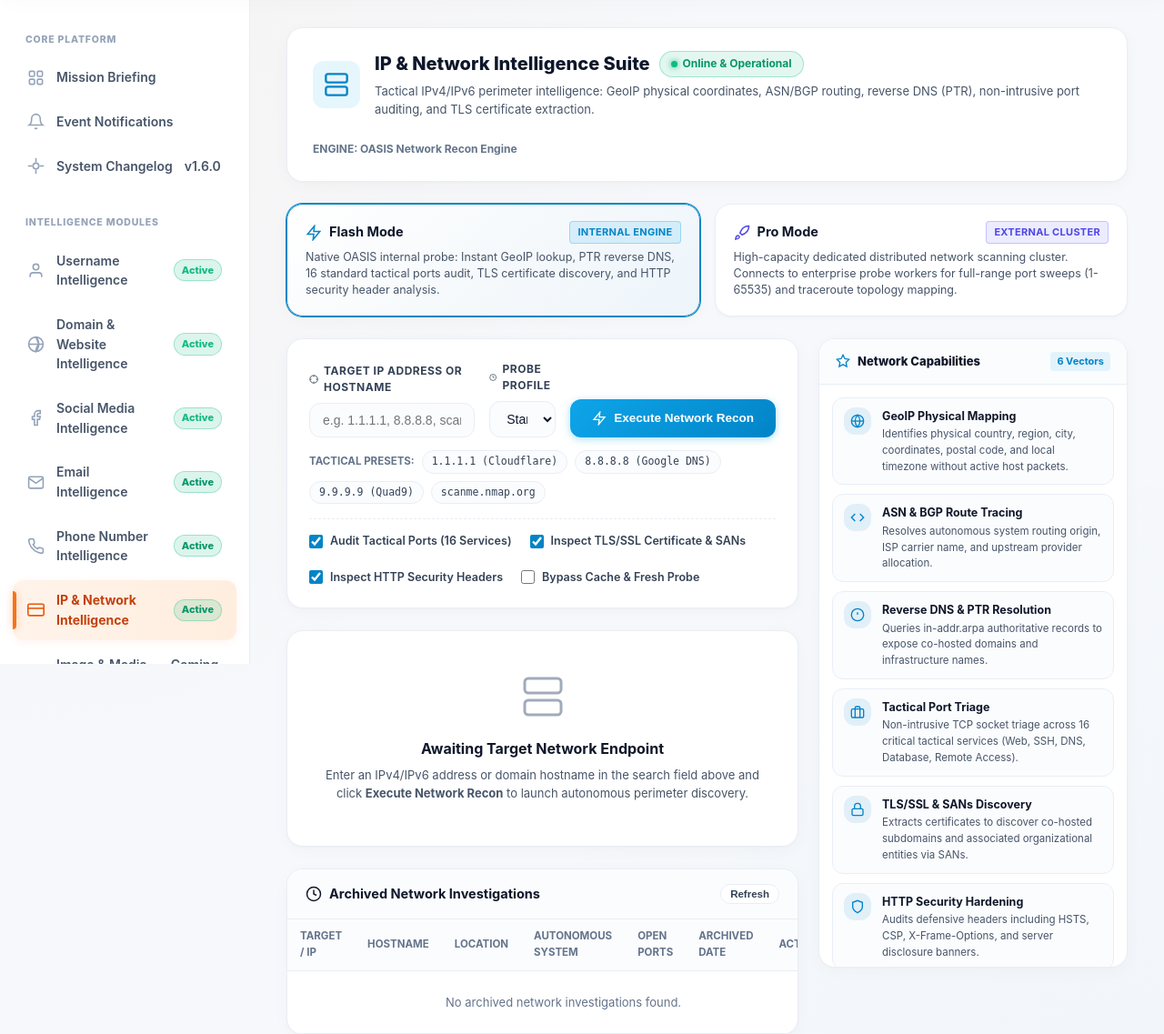
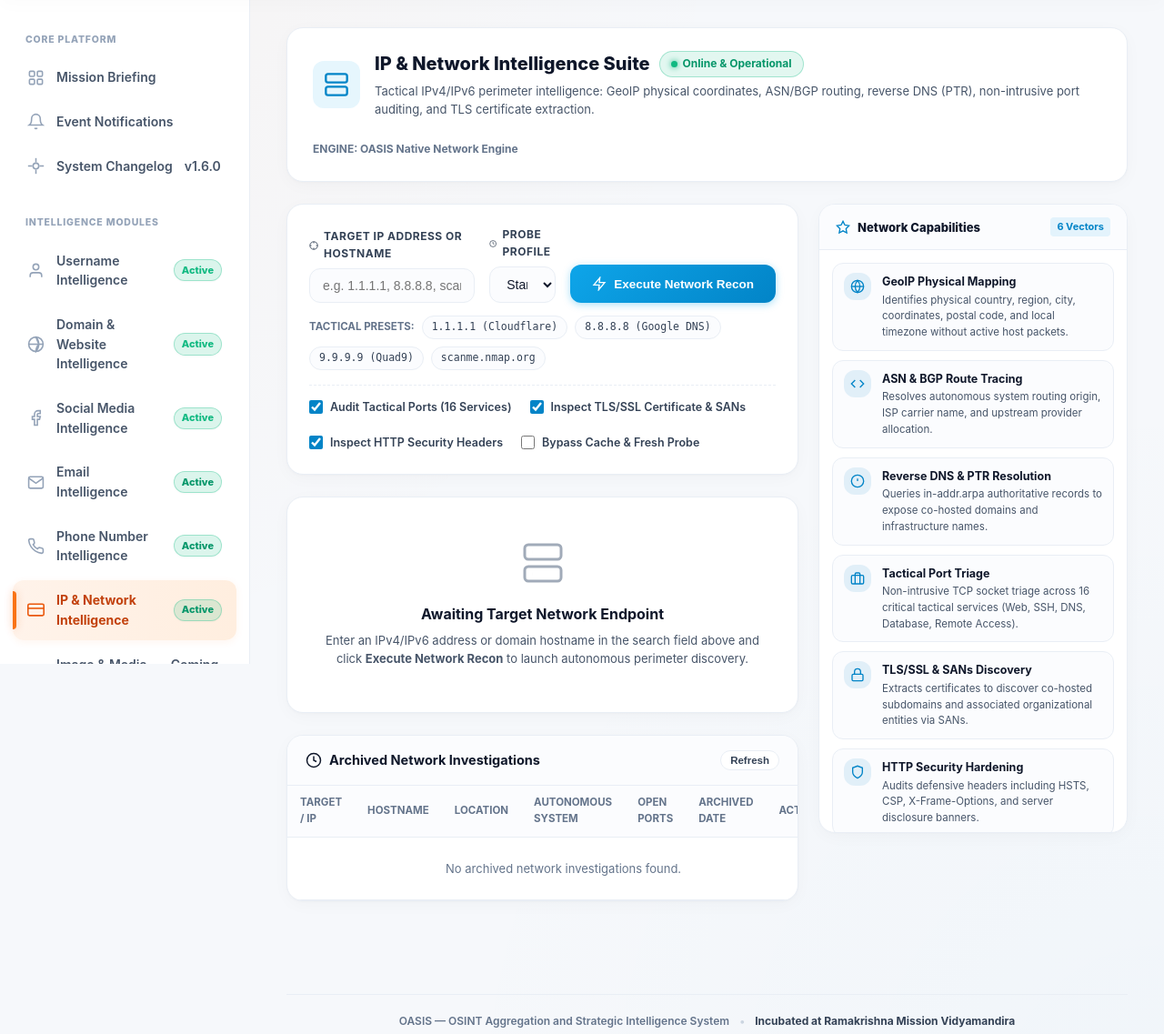
Before and after one commit to vidyamandira-faceoff/Oasis, a FastAPI app: page /services/ip-network-intelligence in a window 1280 px wide. Shown: the part 70-1207 px from the top of the page at 91% size. Run offline with FastAPI, Linux system fonts and the light colour scheme; data that the repository does not hold is empty; some libraries are stand-ins or nearby versions.

Commit message:
refactor(network): unify IP intelligence into native engine, remove Pro mode and external redirects

```diff
--- a/services/changelog/backend/service.py
+++ b/services/changelog/backend/service.py
@@ -48,7 +48,7 @@ RELEASES_DATA: List[Dict[str, Any]] = [
                 "icon": SVG_SERVER,
                 "title": "IP & Network Perimeter Intelligence",
                 "category": "IP & Network Intelligence",
-                "desc": "Activated comprehensive IP & Network reconnaissance suite with responsive two-column operational workspace, dual-mode Flash vs Pro execution, and live investigation telemetry."
+                "desc": "Activated comprehensive native IP & Network reconnaissance suite with responsive two-column operational workspace, unified in-platform execution, and live investigation telemetry."
             },
             {
                 "icon": SVG_GLOBE,
--- a/services/ip_network_intelligence/backend/router.py
+++ b/services/ip_network_intelligence/backend/router.py
@@ -26,7 +26,6 @@ templates = Jinja2Templates(directory=str(BASE_DIR))
 
 class IPRunRequest(BaseModel):
     target: str = Field(min_length=1, max_length=256)
-    mode: Optional[str] = "flash"
     probe_ports: Optional[bool] = True
     probe_tls: Optional[bool] = True
     probe_headers: Optional[bool] = True
--- a/services/ip_network_intelligence/frontend/templates/ip_network_intelligence.html
+++ b/services/ip_network_intelligence/frontend/templates/ip_network_intelligence.html
@@ -84,79 +84,6 @@
     border-radius: 50%;
     background-color: #10b981;
     box-shadow: 0 0 6px #10b981;
-  }
-
-  /* Dual Mode Switcher */
-  .mode-selection-grid {
-    display: grid;
-    grid-template-columns: 1fr 1fr;
-    gap: 16px;
-    margin-bottom: 24px;
-  }
-  @media (max-width: 720px) {
-    .mode-selection-grid {
-      grid-template-columns: 1fr;
-    }
-  }
-  .mode-card {
-    background: var(--bg-surface);
-    border: 1.5px solid var(--border-soft);
-    border-radius: var(--radius-md);
-    padding: 18px 20px;
-    cursor: pointer;
-    transition: all 0.2s cubic-bezier(0.4, 0, 0.2, 1);
-    position: relative;
-    display: flex;
-    flex-direction: column;
-    gap: 6px;
-    box-shadow: var(--shadow-subtle);
-  }
-  .mode-card:hover {
-    border-color: #0284c7;
-    transform: translateY(-2px);
-    box-shadow: var(--shadow-card);
-  }
-  .mode-card.active-mode {
-    border-color: #0284c7;
-    background: linear-gradient(135deg, var(--bg-surface) 0%, rgba(14, 165, 233, 0.04) 100%);
-    box-shadow: 0 0 0 1px #0284c7, var(--shadow-card);
-  }
-  .mode-header {
-    display: flex;
-    align-items: center;
-    justify-content: space-between;
-    gap: 10px;
-  }
-  .mode-title-row {
-    display: flex;
-    align-items: center;
-    gap: 8px;
-    font-size: 14.5px;
-    font-weight: 700;
-    color: var(--slate-900);
-  }
-  .mode-badge {
-    padding: 3px 8px;
-    border-radius: 4px;
-    font-size: 11px;
-    font-weight: 700;
-    letter-spacing: 0.3px;
-    text-transform: uppercase;
-  }
-  .mode-badge.in-app {
-    background: rgba(14, 165, 233, 0.12);
-    color: #0284c7;
-    border: 1px solid rgba(14, 165, 233, 0.3);
-  }
-  .mode-badge.cluster {
-    background: rgba(99, 102, 241, 0.12);
-    color: #4f46e5;
-    border: 1px solid rgba(99, 102, 241, 0.3);
-  }
-  .mode-desc {
-    font-size: 12.5px;
-    color: var(--slate-600);
-    line-height: 1.45;
   }
 
   /* Input Panel */
@@ -651,41 +578,7 @@
       </div>
     </div>
     <div>
-      <span style="font-size: 12px; font-weight: 700; color: var(--slate-500);">ENGINE: OASIS Network Recon Engine</span>
-    </div>
-  </div>
-
-  <!-- Dual Mode Switcher -->
-  <div class="mode-selection-grid">
-    <div class="mode-card active-mode" id="cardModeFlash" onclick="selectEngineMode('flash')">
-      <div class="mode-header">
-        <div class="mode-title-row">
-          <svg viewBox="0 0 24 24" width="18" height="18" fill="none" stroke="#0284c7" stroke-width="2">
-            <polygon points="13 2 3 14 12 14 11 22 21 10 12 10 13 2"></polygon>
-          </svg>
-          <span>Flash Mode</span>
-        </div>
-        <span class="mode-badge in-app">Internal Engine</span>
-      </div>
-      <div class="mode-desc">
-        Native OASIS internal probe: Instant GeoIP lookup, PTR reverse DNS, 16 standard tactical ports audit, TLS certificate discovery, and HTTP security header analysis.
-      </div>
-    </div>
-
-    <div class="mode-card" id="cardModePro" onclick="selectEngineMode('pro')">
-      <div class="mode-header">
-        <div class="mode-title-row">
-          <svg viewBox="0 0 24 24" width="18" height="18" fill="none" stroke="#4f46e5" stroke-width="2">
-            <path d="M4.5 16.5c-1.5 1.26-2 5-2 5s3.74-.5 5-2c.71-.84.7-2.13-.09-2.91a2.18 2.18 0 0 0-2.91-.09z"></path>
-            <path d="m12 15-3-3a22 22 0 0 1 2-3.95A12.88 12.88 0 0 1 22 2c0 2.72-.78 7.5-6 11a22.35 22.35 0 0 1-4 2z"></path>
-          </svg>
-          <span>Pro Mode</span>
-        </div>
-        <span class="mode-badge cluster">External Cluster</span>
-      </div>
-      <div class="mode-desc">
-        High-capacity dedicated distributed network scanning cluster. Connects to enterprise probe workers for full-range port sweeps (1-65535) and traceroute topology mapping.
-      </div>
+      <span style="font-size: 12px; font-weight: 700; color: var(--slate-500);">ENGINE: OASIS Native Network Engine</span>
     </div>
   </div>
 
@@ -799,7 +692,7 @@
         </div>
         <div style="display: flex; justify-content: space-between; font-size: 12px; color: var(--slate-500);">
           <span id="progressStatusMsg">Contacting authoritative GeoIP and ASN route registries...</span>
-          <span>Flash In-App Recon</span>
+          <span>OASIS Native Engine</span>
         </div>
       </div>
 
@@ -1203,23 +1096,10 @@
 
 {% block scripts %}
 <script>
-  let activeEngineMode = 'flash';
   let pollInterval = null;
   let currentTarget = '';
   let reconStartTime = null;
   let currentDossier = null;
-
-  function selectEngineMode(mode) {
-    if (mode === 'pro') {
-      const target = document.getElementById('targetInput').value.trim();
-      const targetParam = target ? `?target=${encodeURIComponent(target)}` : '';
-      window.open(`https://networkintel.rkmvcse.in${targetParam}`, '_blank');
-      return;
-    }
-    activeEngineMode = 'flash';
-    document.getElementById('cardModeFlash').classList.add('active-mode');
-    document.getElementById('cardModePro').classList.remove('active-mode');
-  }
 
   function applyPreset(target) {
     document.getElementById('targetInput').value = target;
@@ -1259,7 +1139,6 @@
         headers: { 'Content-Type': 'application/json' },
         body: JSON.stringify({
           target: target,
-          mode: activeEngineMode,
           probe_ports: probePorts,
           probe_tls: probeTls,
           probe_headers: probeHeaders,
```
